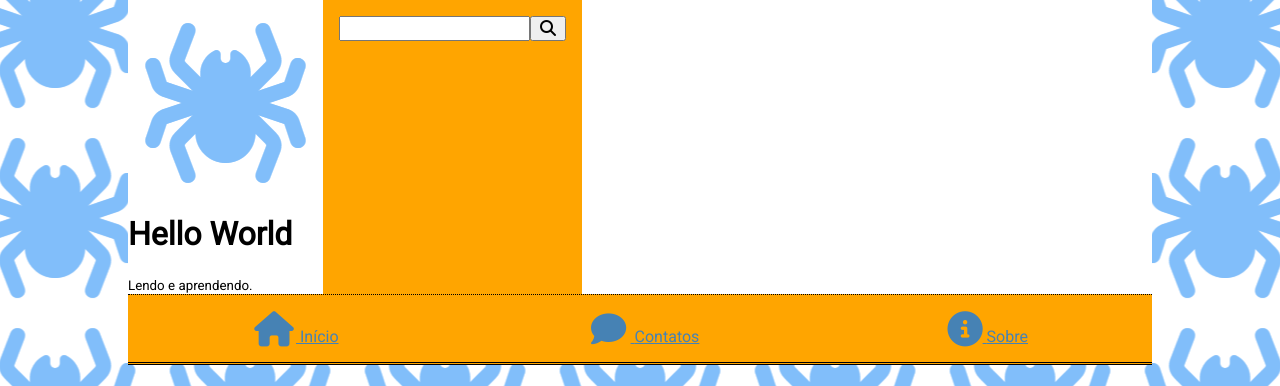
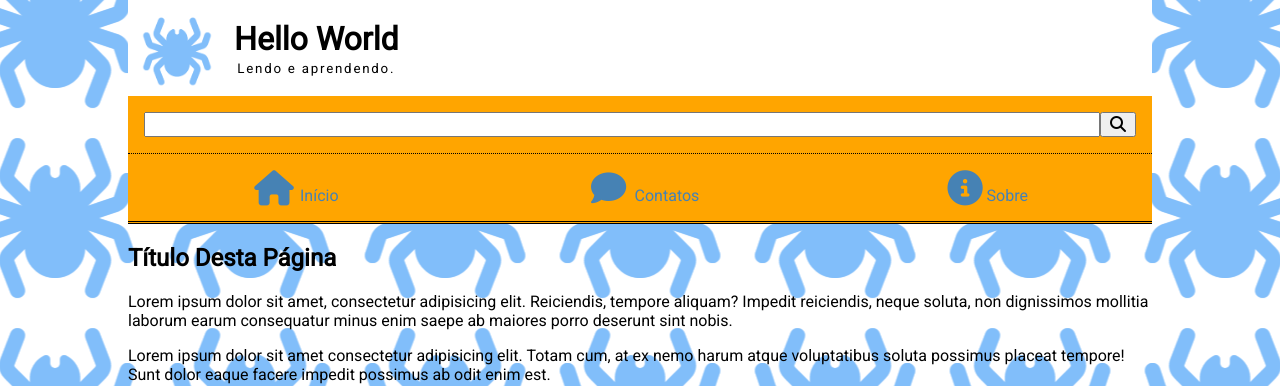
Before and after one commit to LorranLN/helloworld, a PHP site: page /template.html in a window 1280 px wide. Shown: the top 386 px of the page. Run offline with PHP 8.4, Linux system fonts and the light colour scheme.

Commit message:
Update 0.2.1

```diff
--- a/assets/css/global.css
+++ b/assets/css/global.css
@@ -40,12 +40,12 @@ body {
 /* Elementos de uso geral */
 a {
     color: steelblue;
-    text-decoration: ;
+    text-decoration: none;
 }
 
 a:hover {
     color: orangered;
-    text-decoration: ;
+    text-decoration: underline ;
 }
 
 
@@ -67,23 +67,23 @@ a:hover {
 /* Cabeçalho (header) */
 header {
     background-color: rgb(255, 255, 255);
-    display: flex;
-    flex-wrap: nowrap;
+
+
 }
 .header-logo-title{
+
     display: flex;
     align-items: center;
 }
 
-.header img {
+header img {
     display: block;
     height: 5rem;
     margin: .5rem 1rem .5rem .5rem;
 }
 
 .header-title {
-    flex-grow: 1;
-    color: #ffffff;
+    color: #000;
     text-align: center;
 }
 
@@ -158,7 +158,8 @@ footer {}
 .center {}
 
 /* Elementos de formulários */
-{}
+
+
 input,textarea,button {
     font-family: inherit;
     font-size: inherit;
--- a/template.html
+++ b/template.html
@@ -15,12 +15,12 @@
 
         <header>
 
-            <div class="header-logo-tittle">
+            <div class="header-logo-title">
                 <a href="index.html" title="Página Inicial">
-                <img src="assets/img/logo01 - Copia.png" alt="Logotipo de Hello World">
+                    <img src="assets/img/logo01 - Copia.png" alt="Logotipo de Hello World">
                 </a>
                 <!-- Titulo Exemplo 1-->
-                <div class="page-title">
+                <div class="header-title">
                     <h1>Hello World</h1>
                     <small>Lendo e aprendendo.</small>
                 </div>
```
